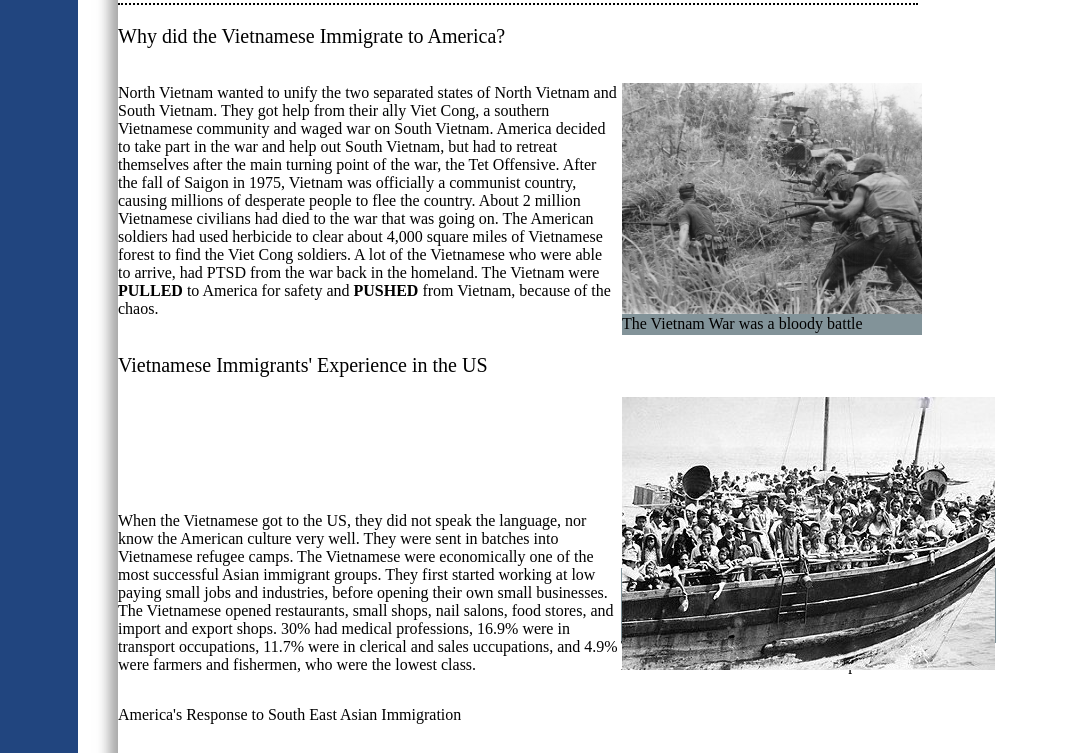
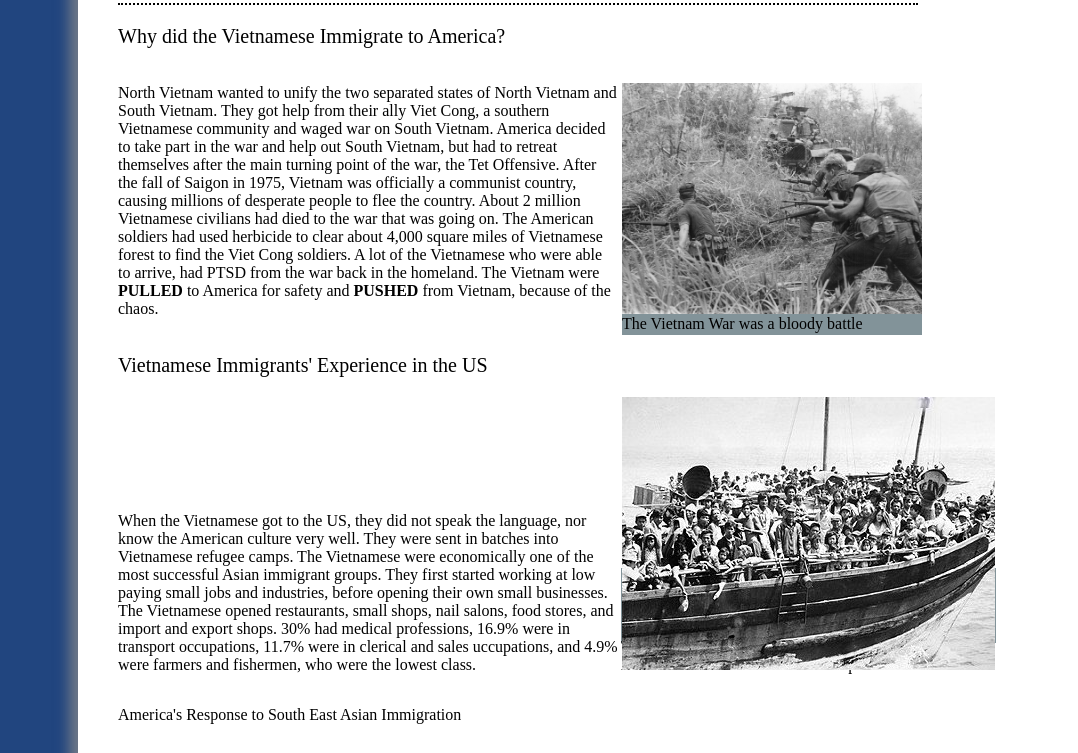
Before and after one commit to Cowsreal/Cowsreal.github.io, a plain HTML site: page Vietnam-War/index.html in a window 1280 px wide. Shown: the part 136-889 px from the top of the page, without its empty margins (202-1280 px from the left). Drawn offline with Linux system fonts and the light colour scheme.

Commit message:
Update styles.css

```diff
--- a/Vietnam-War/styles.css
+++ b/Vietnam-War/styles.css
@@ -80,7 +80,6 @@ body {
 .project {
     padding-top: +30px;
     margin-left: 40px;
-    box-shadow: -10px 10px 12px -1px rgba(138,138,138,0.75);
 }
 
 .container {
@@ -90,7 +89,7 @@ body {
     width: 1400px;
     background: #fff;
     z-index: -3;
-    box-shadow:;
+    box-shadow: -10px 10px 12px -1px rgba(138,138,138,0.75);
 }
 
 #p2t {
```
